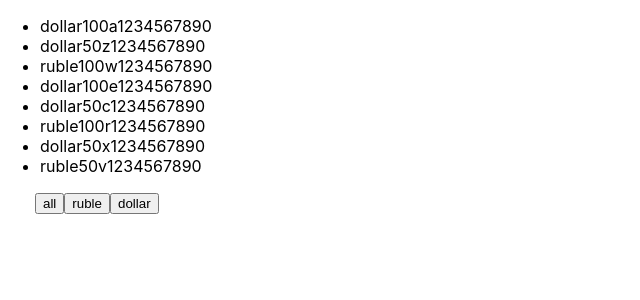
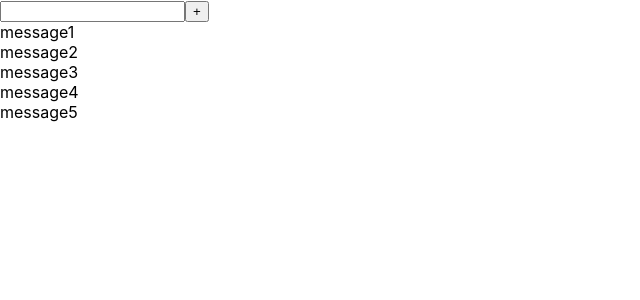
Before and after one commit to DustyFlower/smallTasks, a React (Create React App) app: page / in a window 1280 px wide. Shown: the top 300 px of the page, without its empty margins (0-640 px from the left). Built offline with nearby package versions, Linux system fonts and the light colour scheme.

Commit message:
Input and Button components

```diff
--- a/src/App.tsx
+++ b/src/App.tsx
@@ -40,8 +40,6 @@
     function changeFilter(value: FilterValuesType) {
         setFilter(value);
     }
-
-
 
     return (
         <div className="App">
--- /dev/null
+++ b/src/AppForInputAndButton.tsx
@@ -0,0 +1,45 @@
+import {ChangeEvent, useState} from 'react';
+import {FullInput} from './components/FullInput';
+import {Input} from './components/Input';
+import {Button} from './components/Button';
+
+function AppForInputAndButton() {
+    const [message, setMessage] = useState([
+            {message: 'message1'},
+            {message: 'message2'},
+            {message: 'message3'},
+            {message: 'message4'},
+            {message: 'message5'}
+        ]
+    )
+
+    let [title, setTitle] = useState('')
+    console.log(title)
+
+    const addMessage = (title: string) => {
+        const newMessage = {message: title}
+        setMessage([newMessage, ...message])
+    }
+
+    const callBackButtonHandler = () => {
+        addMessage(title)
+        setTitle('')
+    }
+
+    return (
+        <div className="App">
+            <div>
+                {/*                <FullInput addMessage={addMessage}/>*/}
+                <Input title={title} setTitle={setTitle}/>
+                <Button name={'+'} callBack={callBackButtonHandler}/>
+            </div>
+            {message.map((el, index) => {
+                return (
+                    <div key={index}>{el.message}</div>
+                )
+            })}
+        </div>
+    );
+}
+
+export default AppForInputAndButton
--- /dev/null
+++ b/src/components/Button.tsx
@@ -0,0 +1,16 @@
+import {FC} from 'react';
+
+type ButtonPropsType = {
+    name: string
+    callBack: () => void
+}
+
+export const Button: FC<ButtonPropsType> = ({name, callBack}) => {
+
+    const onClickButtonHandler = () => {
+        callBack()
+    }
+    return (
+        <button onClick={onClickButtonHandler}>{name}</button>
+    )
+}
--- /dev/null
+++ b/src/components/FullInput.tsx
@@ -0,0 +1,26 @@
+import {ChangeEvent, FC, MouseEvent, useState} from 'react';
+
+type FullInputPropsType = {
+    addMessage: (title: string) => void
+}
+
+export const FullInput: FC<FullInputPropsType> = ({addMessage}) => {
+
+    let [title, setTitle] = useState('')
+
+    const onChangeInputHandler = (event: ChangeEvent<HTMLInputElement>) => {
+        setTitle(event.currentTarget.value)
+    }
+
+    const onClickButtonHandler = (event: MouseEvent<HTMLButtonElement>) => {
+        addMessage(title)
+        setTitle('')
+    }
+
+    return (
+        <div>
+            <input value={title} onChange={onChangeInputHandler}/>
+            <button onClick={onClickButtonHandler}>+</button>
+        </div>
+    )
+}
--- /dev/null
+++ b/src/components/Input.tsx
@@ -0,0 +1,17 @@
+import {ChangeEvent, FC} from 'react';
+
+type InputPropsType = {
+    title: string
+    setTitle: (title: string) => void
+}
+
+export const Input: FC<InputPropsType> = ({title, setTitle}) => {
+
+    const onChangeInputHandler = (event: ChangeEvent<HTMLInputElement>) => {
+        setTitle(event.currentTarget.value)
+    }
+
+    return (
+        <input value={title} onChange={onChangeInputHandler}/>
+    )
+}
--- a/src/index.tsx
+++ b/src/index.tsx
@@ -4,10 +4,11 @@
 import * as serviceWorker from './serviceWorker';
 import { createRoot } from 'react-dom/client';
 import {Filter} from './Filter';
+import AppForInputAndButton from './AppForInputAndButton'
 
 const container  = document.getElementById('root') as HTMLElement
 const root = createRoot(container);
-root.render(<Filter />);
+root.render(<AppForInputAndButton />);
 
 // If you want your app to work offline and load faster, you can change
 // unregister() to register() below. Note this comes with some pitfalls.
```
